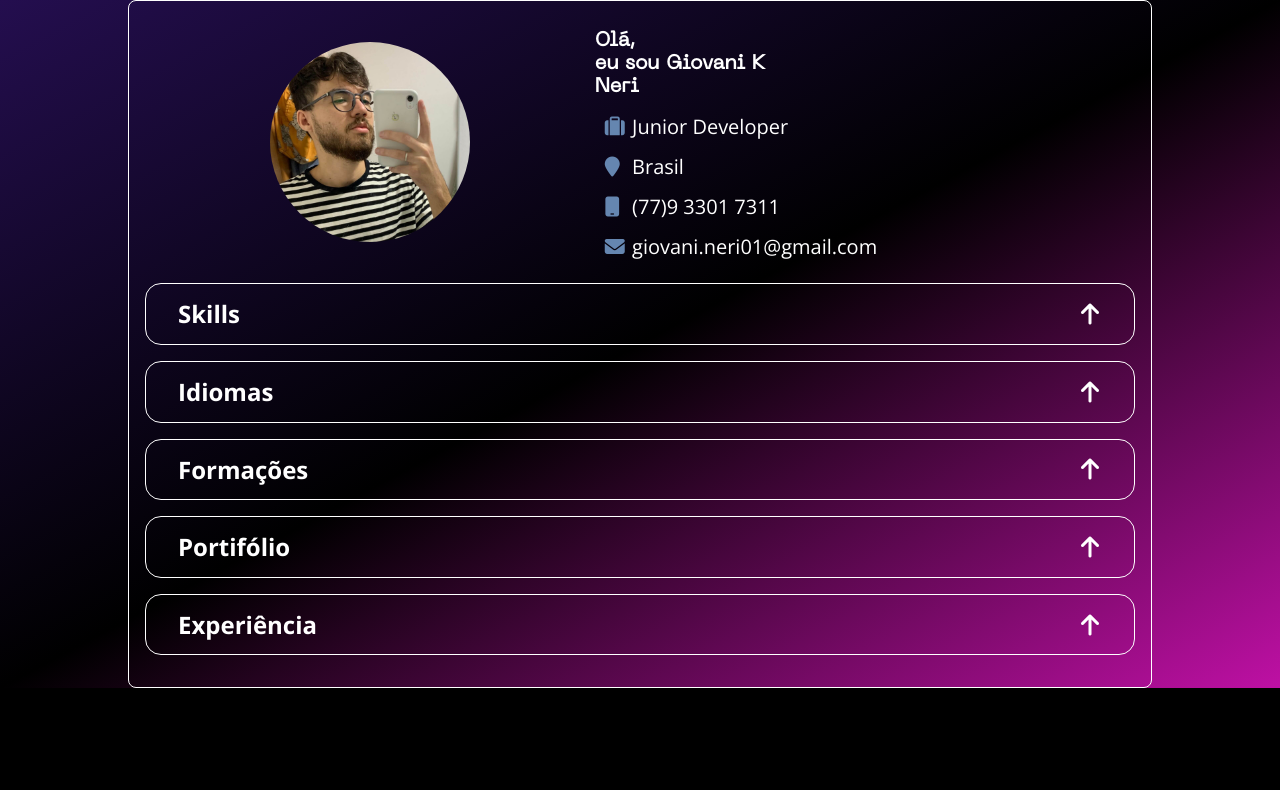
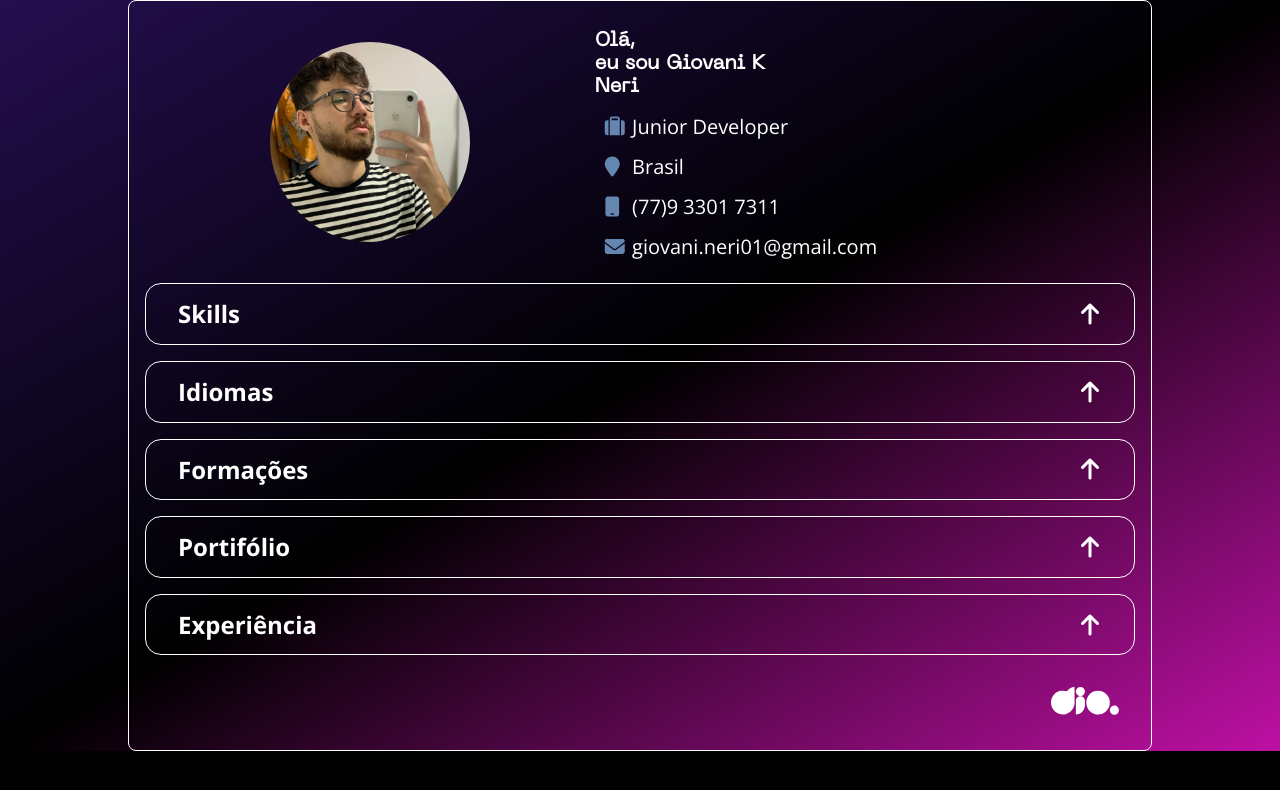
Before and after one commit to GiovaniNeri/portifolio, a plain HTML site: page index.html in a window 1280 px wide. Drawn offline with nearby package versions, Linux system fonts and the light colour scheme.

Commit message:
final commit

```diff
--- a/assets/css/style.css
+++ b/assets/css/style.css
@@ -247,6 +247,20 @@ a:hover {
     margin: 1rem;
     padding: 0.5rem;
 }
+/* footer */
+
+footer {
+    width: 100%;
+    display: flex;
+    flex-direction: row;
+    justify-content: flex-end;
+    align-items: center;
+}
+
+footer img {
+    padding: 1rem;
+    max-width: 100px;
+}
 
 /* Responsive CSS */
 
--- a/index.html
+++ b/index.html
@@ -164,6 +164,11 @@
                     </ul>
                 </div>
             </section>
+            <footer>
+                <a target="_blank" href="https://www.dio.me/">
+                    <img src="assets/img/dio.svg" title="Logo DIO.ME" alt="Logo DIO.ME">
+                </a>
+            </footer>
         </main>
         <script src="assets/js/main.js">
         </script>
```
Also changed, not shown: assets/img/dio.svg (added).
